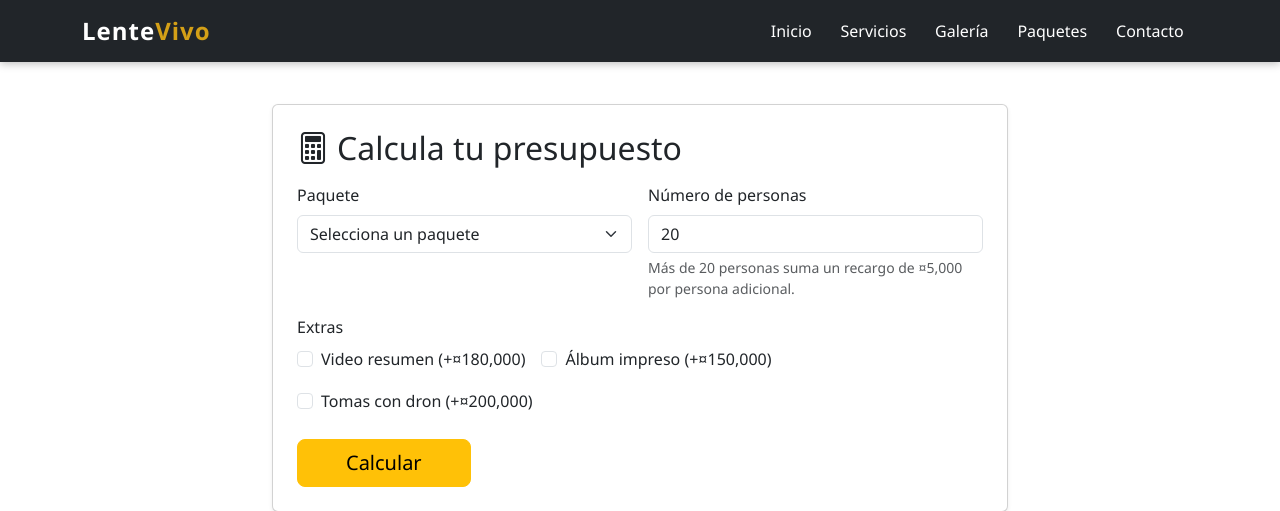
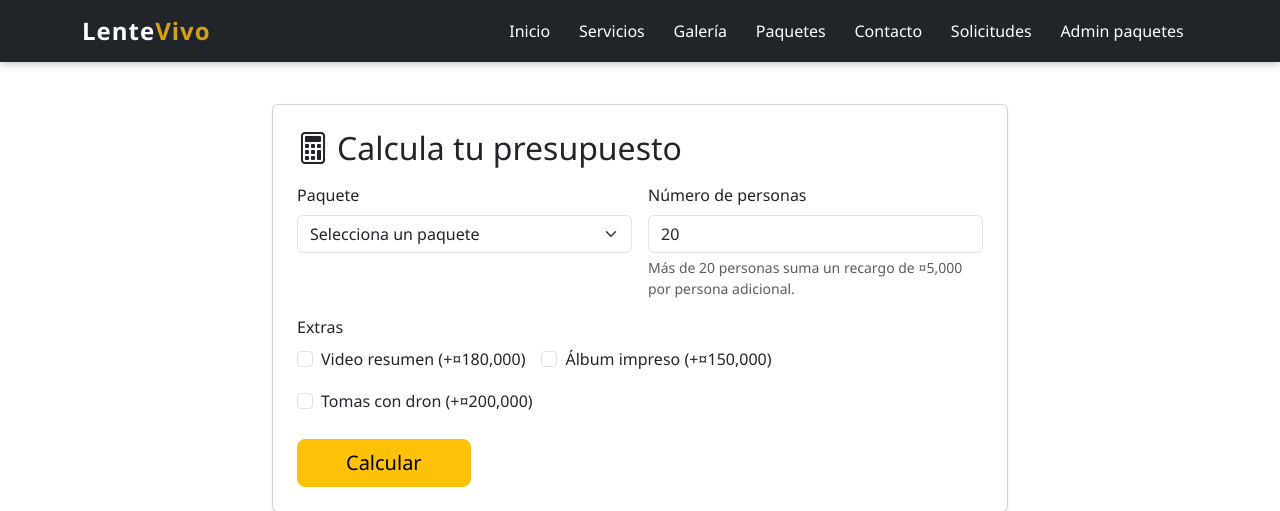
Before and after one commit to LuisMiguel-04/proyecto-base-ASP.NET-y-MVC, an ASP.NET Core app: page /Cotizador in a window 1280 px wide. Shown: the top 511 px of the page. Run offline with ASP.NET Core 8, Linux system fonts and the light colour scheme; style sheets or scripts are compiled from the project's sources; some libraries are stand-ins or nearby versions.

Commit message:
Corrrecciones

```diff
--- a/Models/CatalogoModelo.cs
+++ b/Models/CatalogoModelo.cs
@@ -1,6 +1,4 @@
 namespace LenteVivo.Models;
-
-public record Paquete(string Id, string Nombre, string Duracion, string FotosEditadas, string Video, decimal Precio);
 
 public record ExtraServicio(string Id, string Nombre, decimal Precio);
 
--- a/Views/Cotizador/Index.cshtml
+++ b/Views/Cotizador/Index.cshtml
@@ -19,7 +19,7 @@
                 <label asp-for="PaqueteId" class="form-label"></label>
                 <select asp-for="PaqueteId" class="form-select">
                   <option value="">Selecciona un paquete</option>
-                  @foreach (var p in Catalogo.Paquetes)
+                  @foreach (var p in Model.Paquetes)
                   {
                     <option value="@p.Id">@p.Nombre — @p.Precio.Moneda()</option>
                   }
@@ -87,7 +87,7 @@
               <h4 class="mb-0 text-warning fw-bold total-cotizacion">@r.Total.Moneda()</h4>
             </div>
             <div class="text-center mt-4">
-              <a asp-controller="Solicitudes" asp-action="Crear" class="btn btn-dark">Agendar mi sesión</a>
+              <a asp-controller="Solicitudes" asp-action="Crear" asp-route-paqueteId="@r.Paquete.Id" class="btn btn-dark">Agendar mi sesión</a>
             </div>
           }
         </div>
--- a/Views/Shared/_Layout.cshtml
+++ b/Views/Shared/_Layout.cshtml
@@ -28,6 +28,12 @@
                     <li class="nav-item">
                         <a class="nav-link" asp-controller="Solicitudes" asp-action="Crear">Contacto</a>
                     </li>
+                    <li class="nav-item">
+                        <a class="nav-link" asp-controller="Solicitudes" asp-action="Index">Solicitudes</a>
+                    </li>
+                    <li class="nav-item">
+                        <a class="nav-link" asp-controller="Paquetes" asp-action="Index">Admin paquetes</a>
+                    </li>
                 </ul>
             </div>
         </div>
--- a/Views/Solicitudes/Confirmacion.cshtml
+++ b/Views/Solicitudes/Confirmacion.cshtml
@@ -12,7 +12,7 @@
         </div>
         <div class="card-body">
           <p>Gracias, <strong>@Model.Nombre</strong>. Registramos tu solicitud de
-            <strong>@Model.TipoSesion</strong>@if (Model.Fecha.HasValue)
+            <strong>@Model.TipoSesion</strong> con el paquete <strong>@Model.Paquete?.Nombre</strong>@if (Model.Fecha.HasValue)
             {
               <text> para el <strong>@Model.Fecha.Value.ToString("dd/MM/yyyy")</strong></text>
             }.
```
Also changed, not shown: Models/SolicitudSesion.cs (+10 -0 lines), Services/Catalogo.cs (+0 -8 lines).
